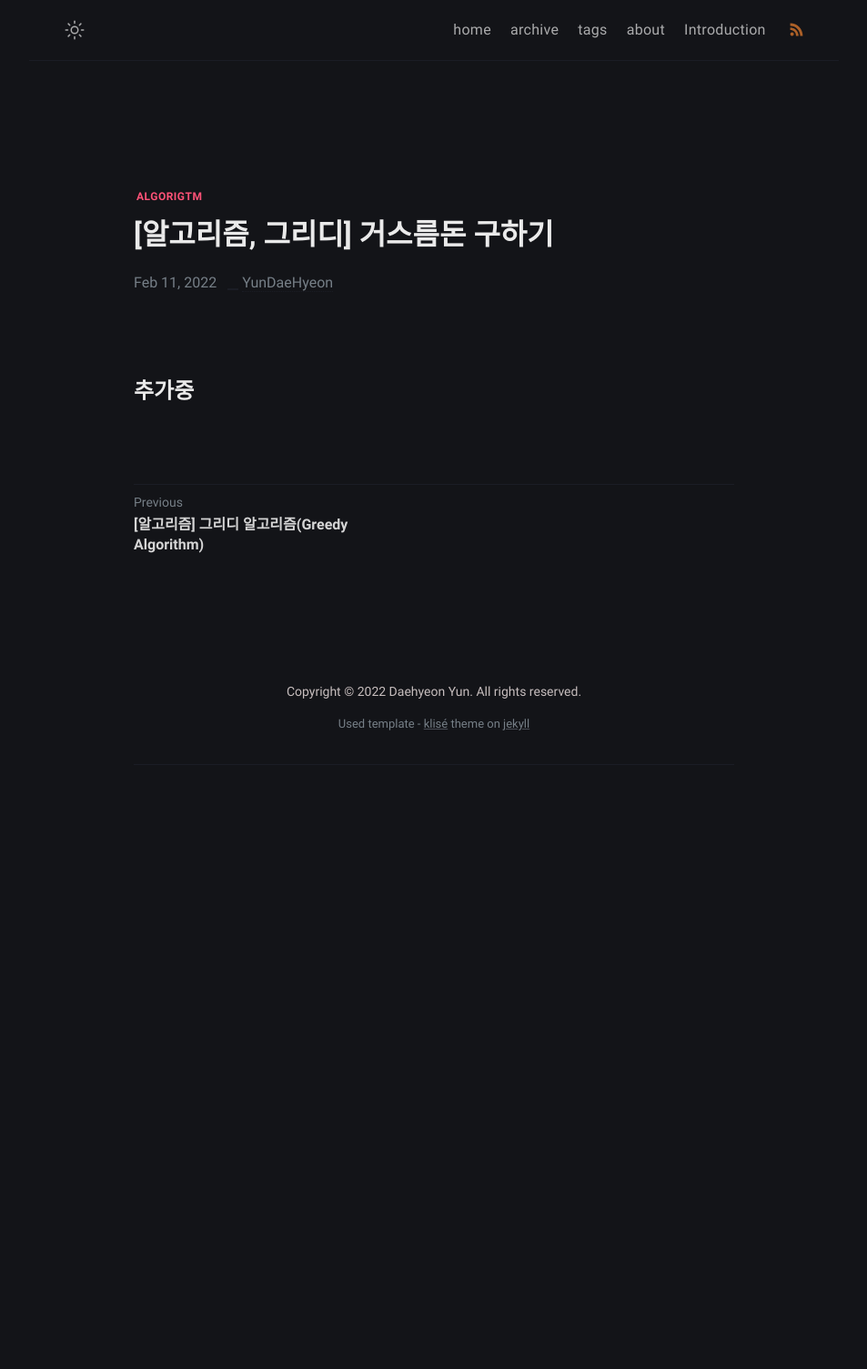
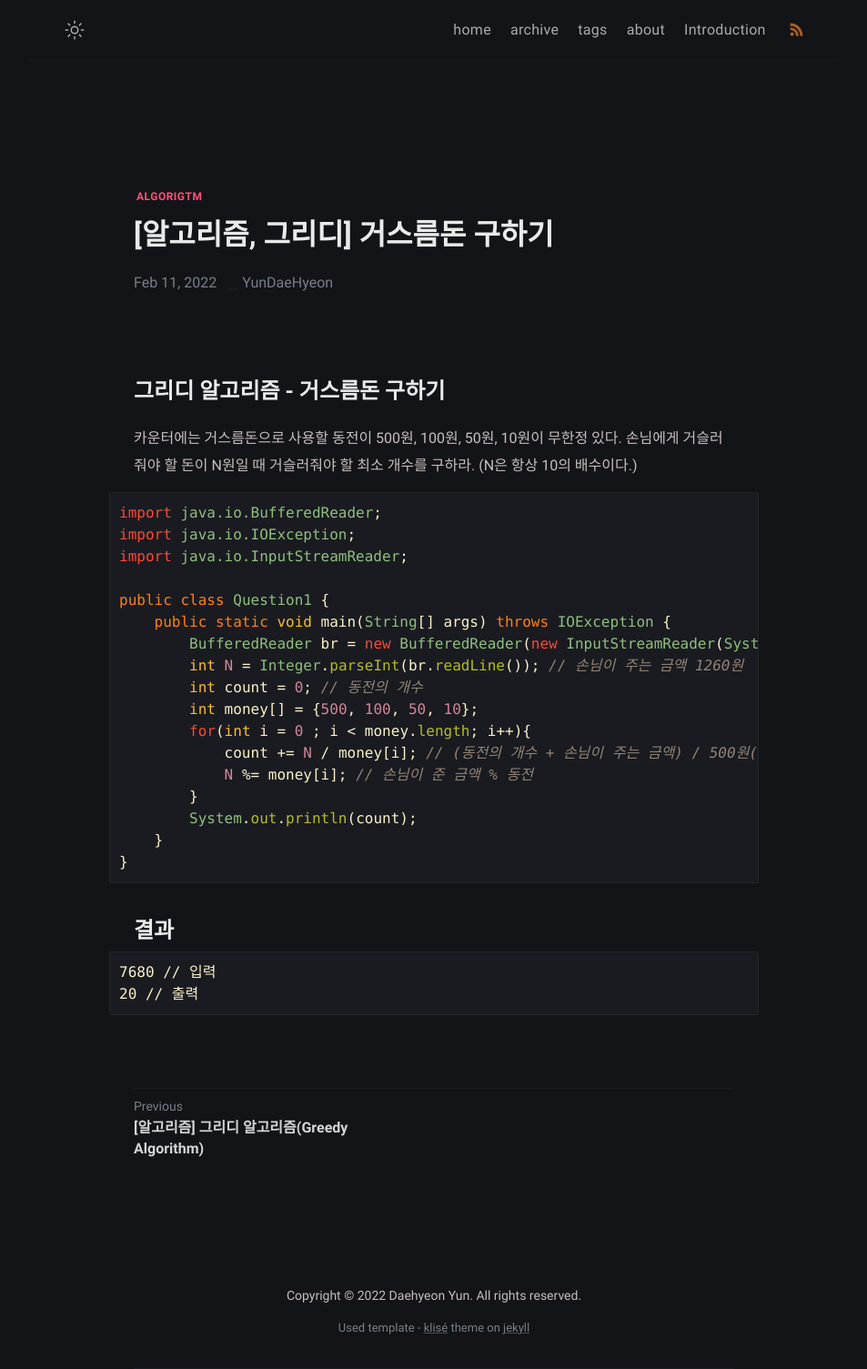
Before and after one commit to YunDaeHyeon/YunDaeHyeon.github.io, a Jekyll site: the page built from _posts/Algorithm/2022-02-11-algorithm-post2.md, in a window 1280 px wide. Shown: the whole page at 91% size, without its empty margins (163-1116 px from the left). Built offline with Jekyll 4.4.1, drawn with Linux system fonts in a browser that asks for light colours; comment, search, counter and statistics services are not loaded; before the commit the page ends 900 px from its top, so only the background shows below that.

Commit message:
mac-22.02.11 algorithm post2 update

````diff
--- a/_posts/Algorithm/2022-02-11-algorithm-post2.md
+++ b/_posts/Algorithm/2022-02-11-algorithm-post2.md
@@ -5,4 +5,33 @@ data:   2022-02-11 03:40:00+0900
 categories: jekyll update
 tags: [algorigtm]
 ---
-# 추가중
+# 그리디 알고리즘 - 거스름돈 구하기
+카운터에는 거스름돈으로 사용할 동전이 500원, 100원, 50원, 10원이 무한정 있다.
+손님에게 거슬러 줘야 할 돈이 N원일 때 거슬러줘야 할 최소 개수를 구하라. (N은 항상 10의 배수이다.)
+
+```java
+import java.io.BufferedReader;
+import java.io.IOException;
+import java.io.InputStreamReader;
+
+public class Question1 {
+    public static void main(String[] args) throws IOException {
+        BufferedReader br = new BufferedReader(new InputStreamReader(System.in));
+        int N = Integer.parseInt(br.readLine()); // 손님이 주는 금액 1260원
+        int count = 0; // 동전의 개수
+        int money[] = {500, 100, 50, 10};
+        for(int i = 0 ; i < money.length; i++){
+            count += N / money[i]; // (동전의 개수 + 손님이 주는 금액) / 500원(100원, 50원, 10원)
+            N %= money[i]; // 손님이 준 금액 % 동전
+        }
+        System.out.println(count);
+    }
+}
+```
+
+# 결과
+
+```console
+7680 // 입력
+20 // 출력
+```
````
